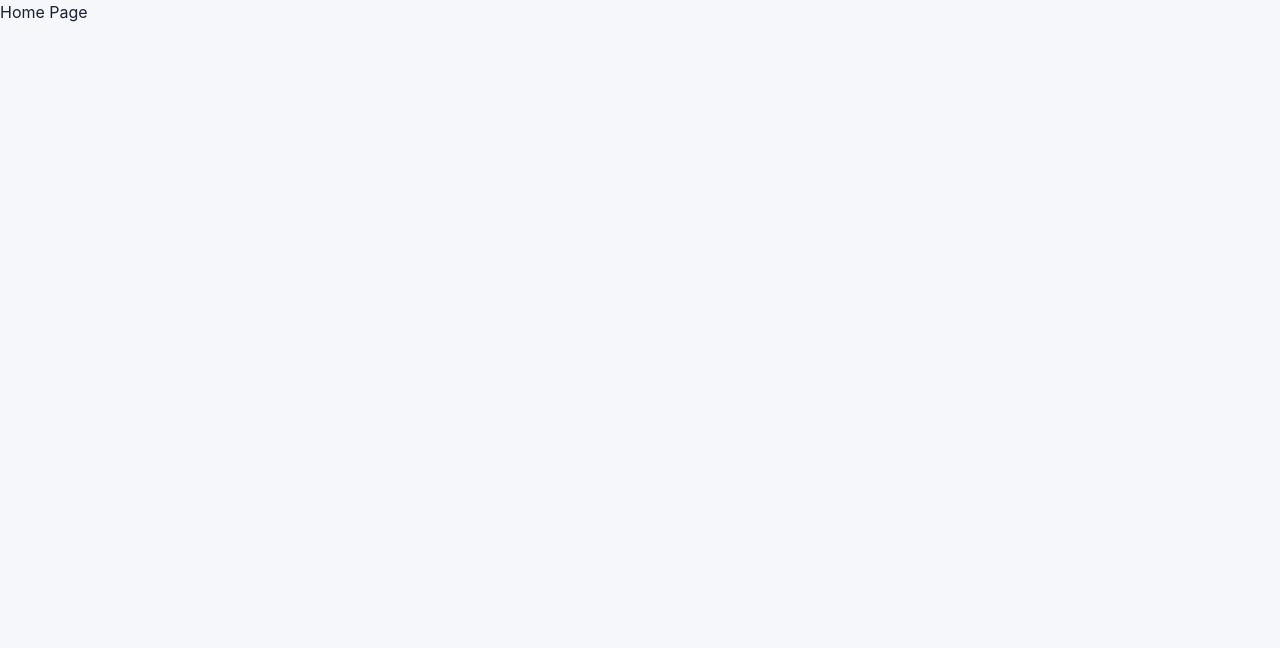
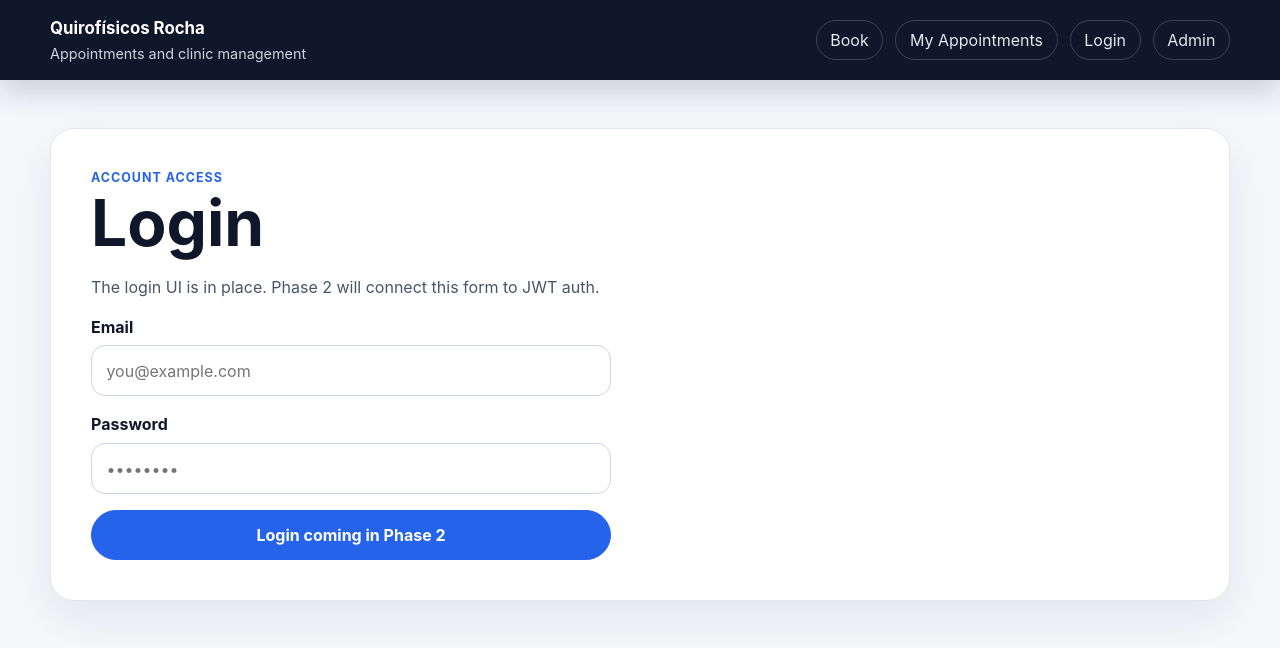
Before and after one commit to ulisesd15/AppointmentRepo, a React (Vite) app in the folder frontend/: page /login in a window 1280 px wide. Shown: the top 648 px of the page. Built offline with nearby package versions, Linux system fonts and the light colour scheme.

Commit message:
Phase 1: replace placeholder login page

```diff
--- a/frontend/src/pages/LoginPage/adminPage.jsx
+++ b/frontend/src/pages/LoginPage/adminPage.jsx
@@ -1,3 +1,24 @@
-export default function HomePage() {
-  return <div>Home Page</div>;
+import Layout from '../../components/Layout.jsx';
+
+export default function LoginPage() {
+  return (
+    <Layout>
+      <section className="card">
+        <p className="eyebrow">Account access</p>
+        <h1>Login</h1>
+        <p>The login UI is in place. Phase 2 will connect this form to JWT auth.</p>
+        <form className="form-grid">
+          <div className="field">
+            <label htmlFor="email">Email</label>
+            <input id="email" type="email" placeholder="you@example.com" autoComplete="email" />
+          </div>
+          <div className="field">
+            <label htmlFor="password">Password</label>
+            <input id="password" type="password" placeholder="••••••••" autoComplete="current-password" />
+          </div>
+          <button className="button primary" type="button">Login coming in Phase 2</button>
+        </form>
+      </section>
+    </Layout>
+  );
 }
```
